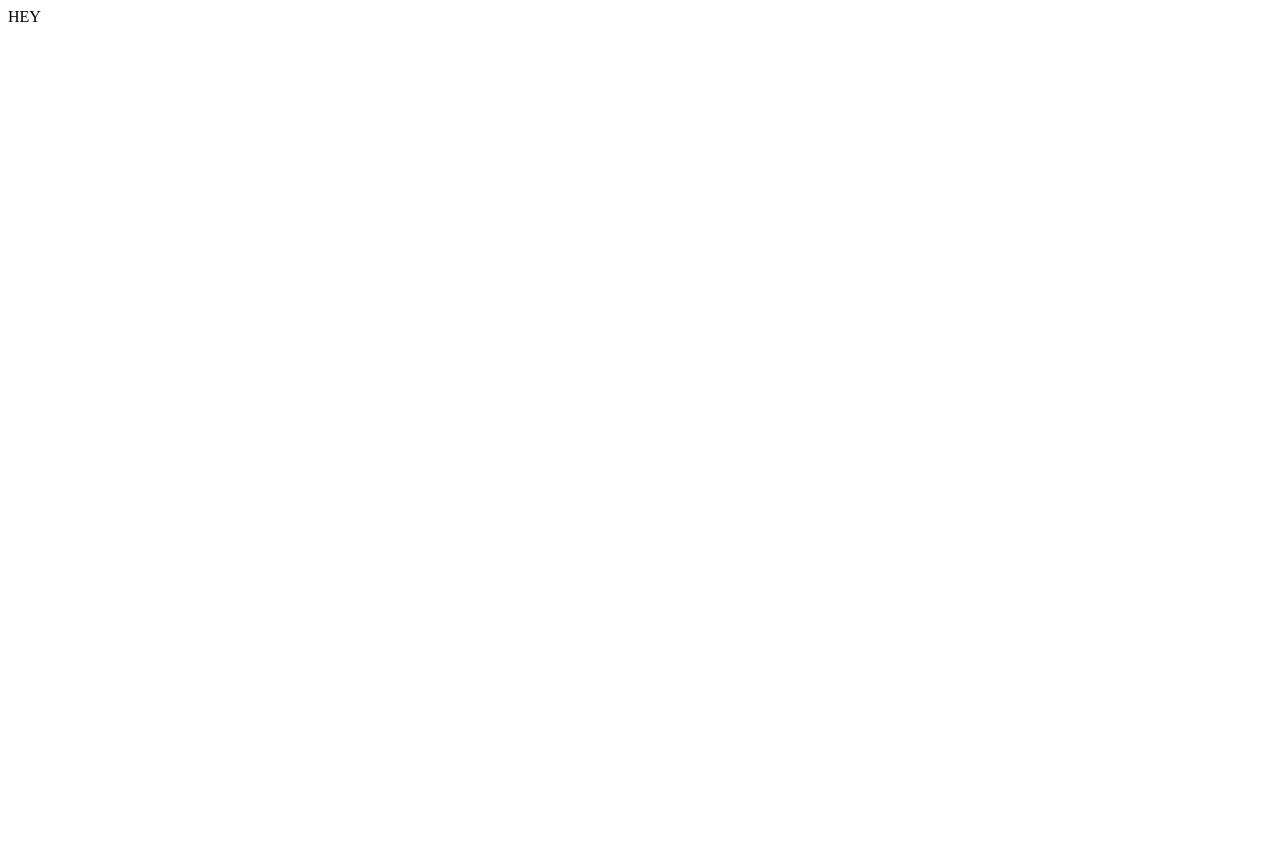
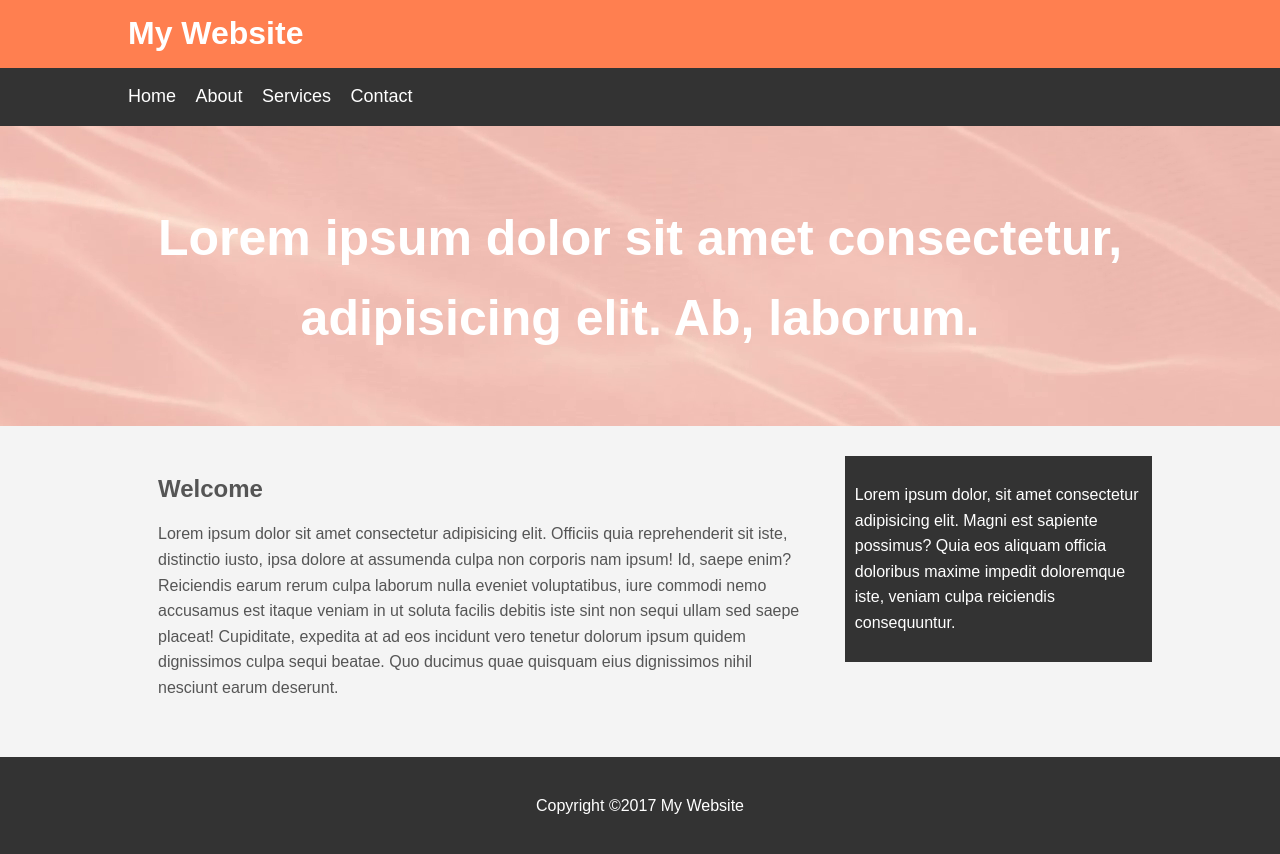
Before and after one commit to kalebcrysel/kalebcrysel, a plain HTML site: page index.html in a window 1280 px wide. Before the commit the page ends 800 px from the top, so only its background shows below. Drawn offline with Linux system fonts and the light colour scheme.

Commit message:
Template Test

```diff
--- /dev/null
+++ b/css/style.css
@@ -0,0 +1,90 @@
+body{
+    background-color: #f4f4f4;
+    color: #555;
+    font-family: Arial, Helvetica, sans-serif;
+    font-size: 16px;
+    line-height: 1.6em;
+    margin: 0;
+}
+
+.container{
+    width: 80%;
+    margin: auto;
+    overflow: hidden;
+}
+
+#main-header{
+    background-color: coral;
+    color: #fff;
+}
+
+#navbar{
+    background-color: #333;
+    color: white;
+}
+
+#navbar ul{
+    padding: 0;
+    list-style: none;
+}
+
+#navbar li{
+    display: inline;
+}
+
+#navbar a{
+    color: #fff;
+    text-decoration: none;
+    font-size: 18px;
+    padding-right: 15px;
+}
+
+#showcase{
+    background-image: url(../images/showcase.jpg);
+    background-position: center right;
+    min-height: 300px;
+    margin-bottom: 30px;
+    text-align: center;
+}
+
+#showcase h1{
+    color: white;
+    font-size: 50px;
+    line-height: 1.6em;
+    padding-top: 30px;
+}
+
+#main{
+    float: left;
+    width: 70%;
+    padding: 0 30px;
+    box-sizing: border-box;
+}
+
+#sidebar{
+    float: right;
+    width: 30%;
+    background-color: #333;
+    color: #fff;
+    padding: 10px;
+    box-sizing: border-box;
+}
+
+#main-footer{
+    background: #333;
+    color: #fff;
+    text-align: center;
+    padding: 20px;
+    margin-top: 40px;
+}
+
+@media(max-width:600px){
+    #main{
+        width: 100%;
+        float: none;
+    }
+    #sidebar{
+        width: 100%;
+        float: none;
+    }
+}
--- a/index.html
+++ b/index.html
@@ -1 +1,50 @@
-HEY
+<!DOCTYPE html>
+
+<html>
+    <head>
+        <title>My Website</title>
+        <link rel="stylesheet" type="text/css" href="./css/style.css">
+    </head>
+    <body>
+        <header id="main-header">
+            <div class="container">
+                <h1>My Website</h1>
+            </div>
+        </header>
+        <nav id="navbar">
+            <div class="container">
+                <ul>
+                    <li><a href="#">Home</a></li>
+                    <li><a href="#">About</a></li>
+                    <li><a href="#">Services</a></li>
+                    <li><a href="#">Contact</a></li>
+                </ul>
+            </div>
+        </nav>
+        <section id="showcase">
+            <div class="container">
+                <h1>
+                    Lorem ipsum dolor sit amet consectetur, adipisicing elit. Ab, laborum.
+                </h1>
+            </div>
+        </section>
+
+        <div class="container">
+            <section id="main">
+                <h1>Welcome</h1>
+                <p>
+                    Lorem ipsum dolor sit amet consectetur adipisicing elit. Officiis quia reprehenderit sit iste, distinctio iusto, ipsa dolore at assumenda culpa non corporis nam ipsum! Id, saepe enim? Reiciendis earum rerum culpa laborum nulla eveniet voluptatibus, iure commodi nemo accusamus est itaque veniam in ut soluta facilis debitis iste sint non sequi ullam sed saepe placeat! Cupiditate, expedita at ad eos incidunt vero tenetur dolorum ipsum quidem dignissimos culpa sequi beatae. Quo ducimus quae quisquam eius dignissimos nihil nesciunt earum deserunt.
+                </p>
+            </section>
+            <aside id="sidebar">
+                <p>
+                    Lorem ipsum dolor, sit amet consectetur adipisicing elit. Magni est sapiente possimus? Quia eos aliquam officia doloribus maxime impedit doloremque iste, veniam culpa reiciendis consequuntur.
+                </p>
+            </aside>
+        </div>
+
+        <footer id="main-footer">
+            <p>Copyright &copy;2017 My Website</p>
+        </footer>
+    </body>
+</html>
```
Also changed, not shown: images/showcase.jpg (added).
